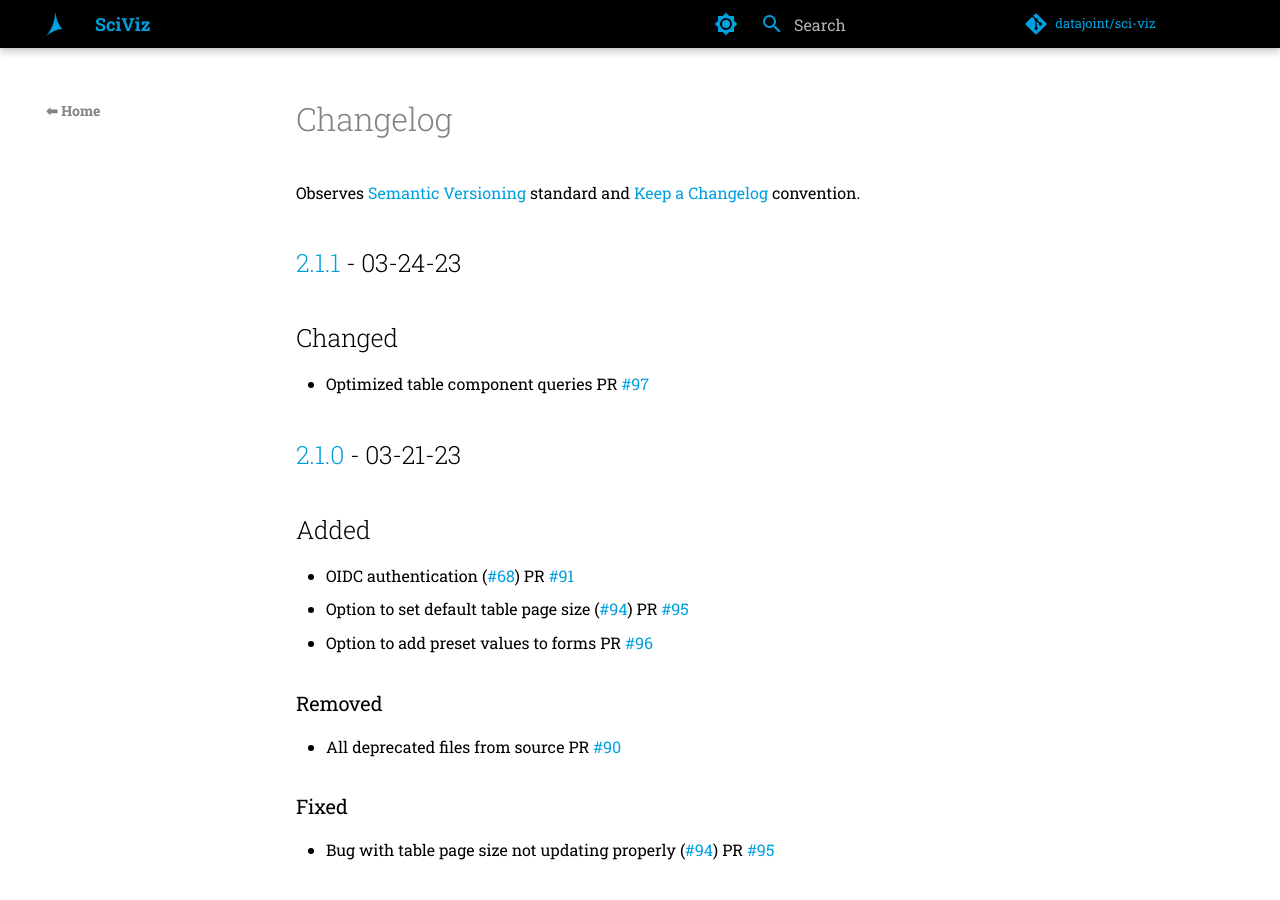
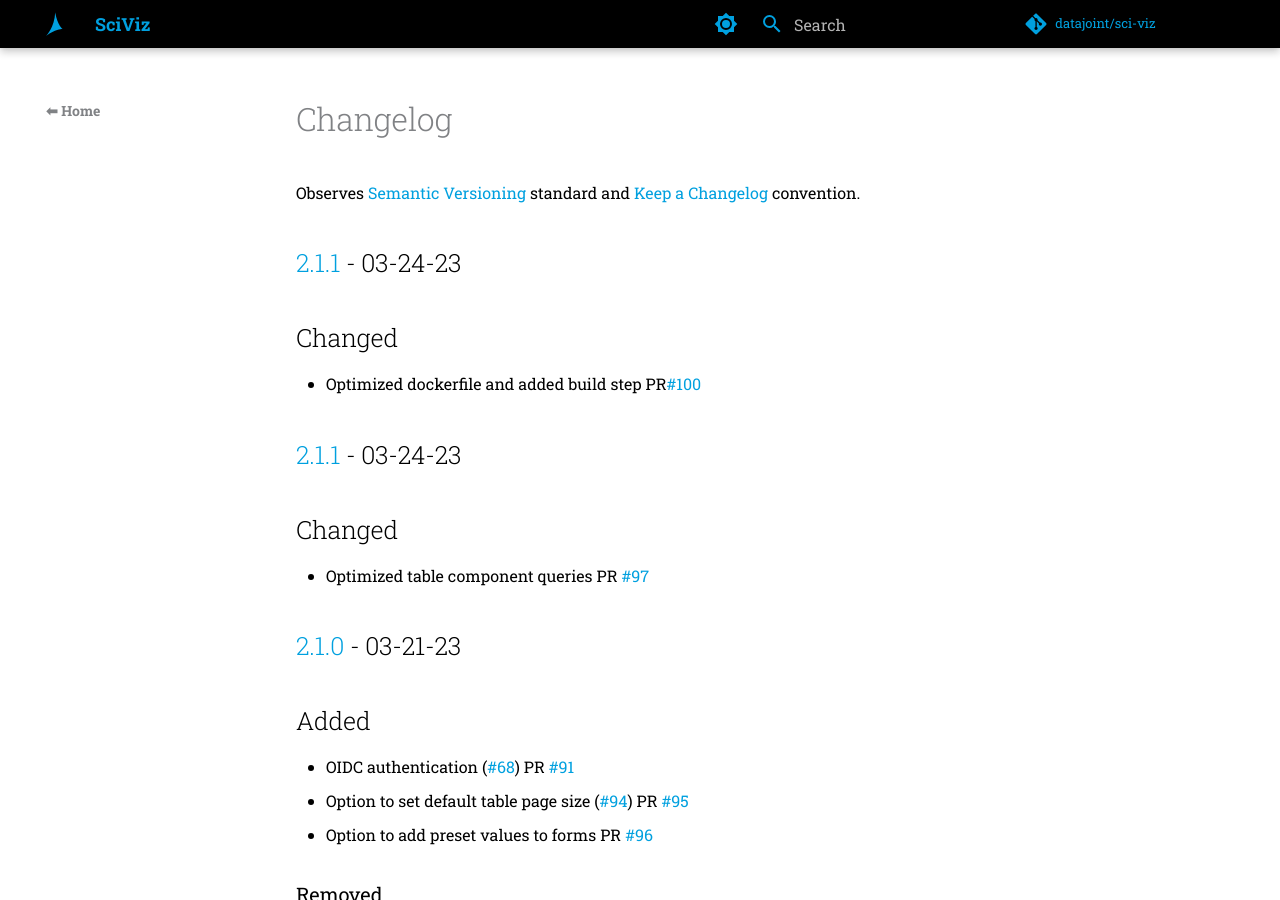
Before and after one commit to datajoint/sci-viz, an MkDocs documentation site: the page built from docs/src/changelog.md, in a window 1280 px wide and 900 px high. Built offline with MkDocs 1.6.1 and Material for MkDocs 9.7.7, drawn with Linux system fonts in a browser that asks for light colours; comment, search, counter and statistics services are not loaded; the version menu is left out.

Commit message:
update changelog

```diff
--- a/docker-compose.yaml
+++ b/docker-compose.yaml
@@ -21,7 +21,7 @@ services:
       - sh
       - -lc
       - |
-        sh sci-viz-hotreload-prod.sh
+        sh sci-viz-hotreload-dev.sh
   localdb:
     image: datajoint/mysql:5.7
     environment:
--- a/docs/src/changelog.md
+++ b/docs/src/changelog.md
@@ -1,6 +1,12 @@
 # Changelog
 
 Observes [Semantic Versioning](https://semver.org/spec/v2.0.0.html) standard and [Keep a Changelog](https://keepachangelog.com/en/1.0.0/) convention.
+
+## [2.1.1] - 03-24-23
+
+## Changed
+
+- Optimized dockerfile and added build step PR[#100](https://github.com/datajoint/sci-viz/pull/100)
 
 ## [2.1.1] - 03-24-23
 
```
